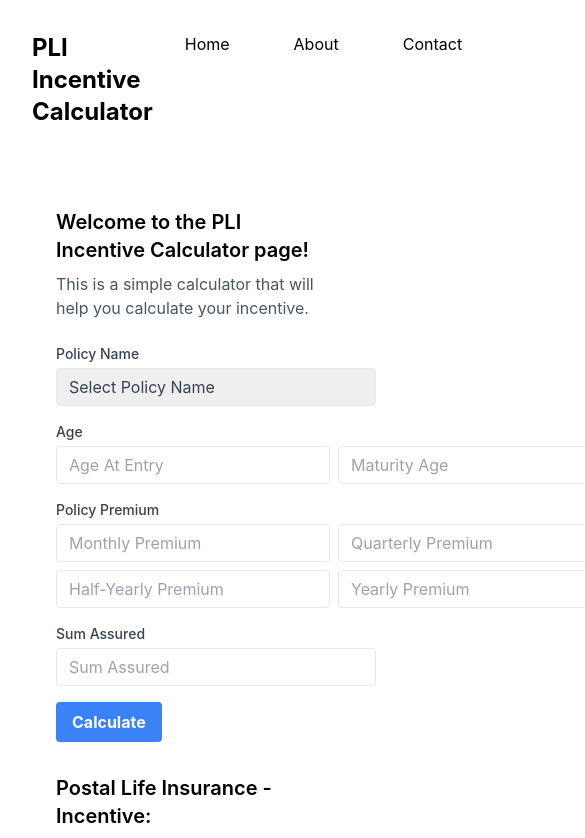
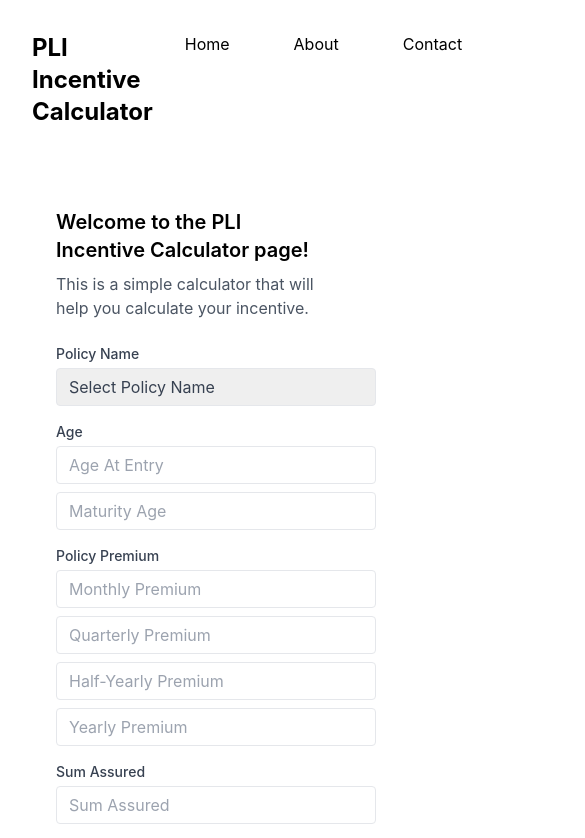
Before and after one commit to shuence/PLI-Incentive-Calculator, a React (Create React App) app: page / in a window 390 px wide. Shown: the top 838 px of the page, 585 px wide, since content can reach past the window. Built offline with nearby package versions, Linux system fonts and the light colour scheme.

Commit message:
Adjusted Width

```diff
--- a/src/Components/Main.jsx
+++ b/src/Components/Main.jsx
@@ -3,7 +3,6 @@ import { ToastContainer, toast } from "react-toastify";
 import "react-toastify/dist/ReactToastify.css";
 
 const Main = () => {
-
   const [policyName, setPolicyName] = useState("");
   const [policyTerm, setPolicyTerm] = useState("");
   const [monthlyPremium, setMonthlyPremium] = useState("");
@@ -85,8 +84,7 @@ const Main = () => {
       totalIncentiveAmount =
         parseFloat(firstYearIncentiveAmount) + totalSecondYearIncentive;
       setTotalIncentive(totalIncentiveAmount.toFixed(2));
-    }
-    else{
+    } else {
       toast.error("Select Policy");
     }
   };
@@ -130,12 +128,12 @@ const Main = () => {
     } else {
       toast.error("Please fill out all required fields.");
     }
-  }
+  };
 
   return (
     <section className="m-10 p-4 flex flex-col md:flex-row">
       <ToastContainer position="top-right" autoClose={3000} />
-      <div className="md:w-full">
+      <div className="md:w-80">
         <p className="text-xl font-semibold">
           Welcome to the PLI Incentive Calculator page!
         </p>
@@ -169,9 +167,9 @@ const Main = () => {
             >
               Age
             </label>
-            <div className="flex space-x-2">
+            <div className="flex flex-col md:flex-row md:space-x-2">
               <input
-                className="appearance-none border rounded w-50 py-2 px-3 text-gray-700 leading-tight focus:outline-none focus:shadow-outline"
+                className="appearance-none border rounded w-80 md:w-50 py-2 px-3 text-gray-700 leading-tight focus:outline-none focus:shadow-outline"
                 id="ageEntry"
                 type="number"
                 required
@@ -182,7 +180,7 @@ const Main = () => {
                 }}
               />
               <input
-                className="appearance-none border rounded w-50 py-2 px-3 text-gray-700 leading-tight focus:outline-none focus:shadow-outline"
+                className="appearance-none border rounded w-80 md:w-50 py-2 px-3 text-gray-700 leading-tight focus:outline-none focus:shadow-outline mt-2 md:mt-0"
                 id="maturityAge"
                 type="number"
                 placeholder="Maturity Age"
@@ -205,9 +203,9 @@ const Main = () => {
             >
               Policy Premium
             </label>
-            <div className="flex space-x-2">
+            <div className="flex flex-col md:flex-row md:space-x-2">
               <input
-                className="appearance-none border rounded w-50 py-2 px-3 text-gray-700 leading-tight focus:outline-none focus:shadow-outline"
+                className="appearance-none border rounded w-80 md:w-50 py-2 px-3 text-gray-700 leading-tight focus:outline-none focus:shadow-outline"
                 id="monthlyPremium"
                 type="number"
                 placeholder="Monthly Premium"
@@ -219,7 +217,7 @@ const Main = () => {
                 }}
               />
               <input
-                className="appearance-none border rounded w-50 py-2 px-3 text-gray-700 leading-tight focus:outline-none focus:shadow-outline"
+                className="appearance-none border rounded w-80 md:w-50 py-2 px-3 text-gray-700 leading-tight focus:outline-none focus:shadow-outline mt-2 md:mt-0"
                 id="quarterlyPremium"
                 type="number"
                 required
@@ -231,21 +229,21 @@ const Main = () => {
                 }}
               />
             </div>
-            <div className="flex space-x-2 mt-2">
+            <div className="flex flex-col md:flex-row md:space-x-2 mt-2">
               <input
-                className="appearance-none border rounded w-50 py-2 px-3 text-gray-700 leading-tight focus:outline-none focus:shadow-outline"
+                className="appearance-none border rounded w-80 md:w-50 py-2 px-3 text-gray-700 leading-tight focus:outline-none focus:shadow-outline"
                 id="halfYearlyPremium"
                 type="number"
                 required
                 placeholder="Half-Yearly Premium"
                 value={halfYearlyPremium}
                 onChange={(e) => {
-                  setQuarterlyPremium(e.target.value);
+                  setHalfYearlyPremium(e.target.value);
                   calculateOtherPremiums(e.target.value, "halfyearly");
                 }}
               />
               <input
-                className="appearance-none border rounded w-50  py-2 px-3 text-gray-700 leading-tight focus:outline-none focus:shadow-outline"
+                className="appearance-none border rounded w-80 md:w-50 py-2 px-3 text-gray-700 leading-tight focus:outline-none focus:shadow-outline mt-2 md:mt-0"
                 id="yearlyPremium"
                 type="number"
                 required
@@ -258,6 +256,7 @@ const Main = () => {
               />
             </div>
           </div>
+
           <div className="mb-4">
             <label
               className="block text-sm font-medium text-gray-700 mb-1"
@@ -286,7 +285,7 @@ const Main = () => {
           </button>
         </form>
       </div>
-      <div className="md:w-full  sm:w-full md:pl-4 md:mt-8 sm:mt-8 mt-8">
+      <div className="md:w-80  sm:w-80 md:pl-4 md:mt-8 sm:mt-8 mt-8">
         <p className="text-xl font-semibold">
           Postal Life Insurance - Incentive:
         </p>
```
